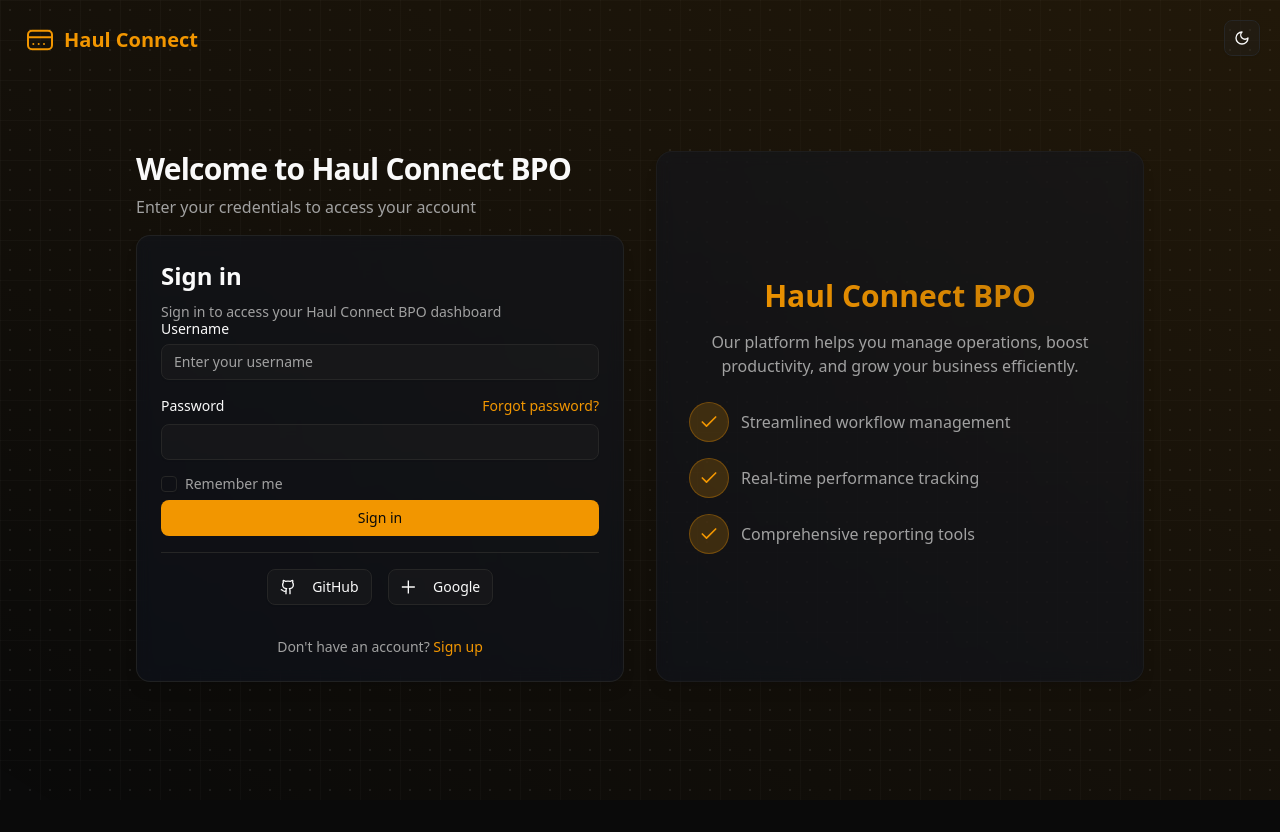
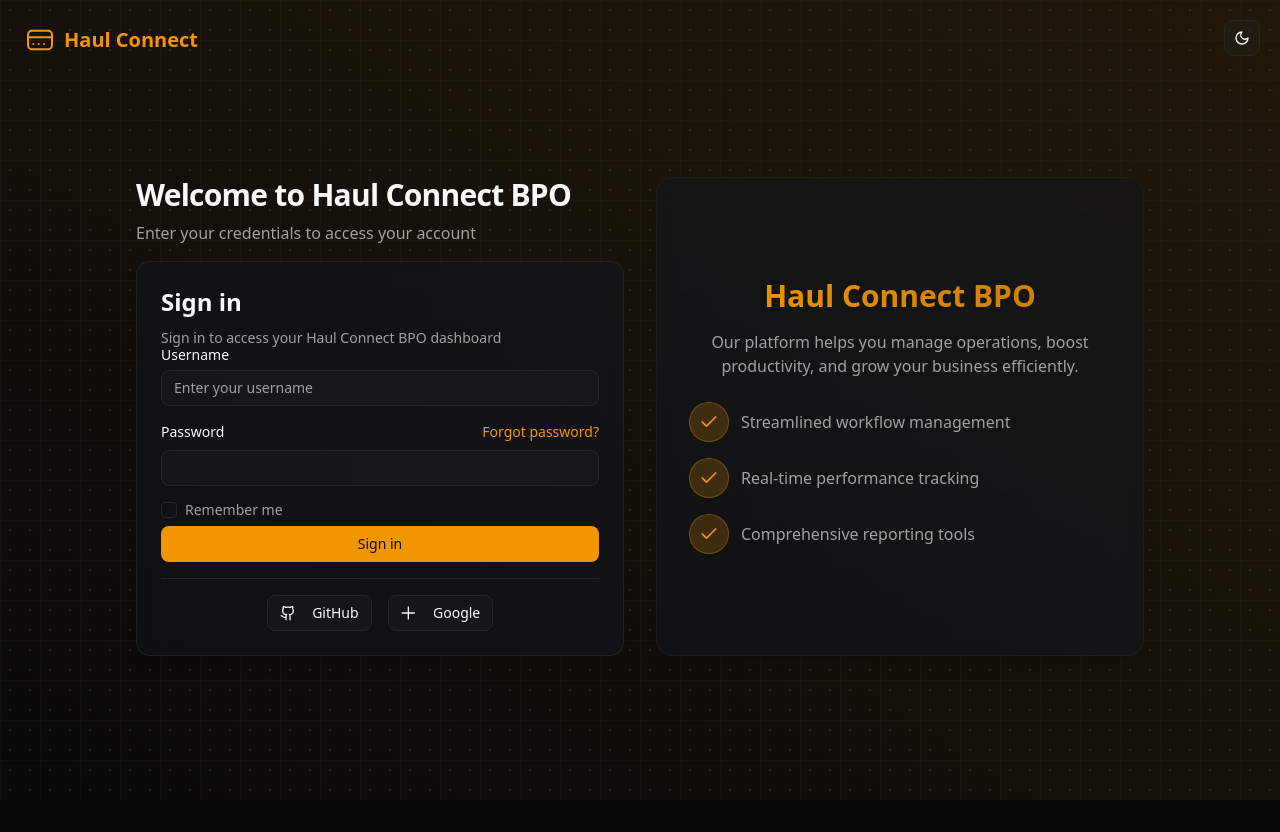
Before and after one commit to Rizwan0994/haul-connect, a Next.js app: page /login in a window 1280 px wide. Built offline with nearby package versions, Linux system fonts and the light colour scheme.

Commit message:
signup option commented

```diff
--- a/src/app/(auth)/login/login-form.tsx
+++ b/src/app/(auth)/login/login-form.tsx
@@ -172,7 +172,7 @@
               Google
             </Button>
           </div>
-          <div className="mt-4 text-center text-sm text-muted-foreground">
+          {/* <div className="mt-4 text-center text-sm text-muted-foreground">
             Don&apos;t have an account?{" "}
             <Link
               href="/register"
@@ -183,7 +183,7 @@
             >
               Sign up
             </Link>
-          </div>
+          </div> */}
         </CardFooter>
       </form>
     </Card>
--- a/src/app/auth/login/login-form.tsx
+++ b/src/app/auth/login/login-form.tsx
@@ -109,7 +109,7 @@
           >
             {isLoading ? <LoadingSpinner /> : 'Sign in'}
           </Button>
-          <div className="text-sm text-center">
+          {/* <div className="text-sm text-center">
             Don't have an account?{' '}
             <Link
               href="/auth/register"
@@ -117,7 +117,7 @@
             >
               Sign up
             </Link>
-          </div>
+          </div> */}
         </CardFooter>
       </form>
     </Card>
```
